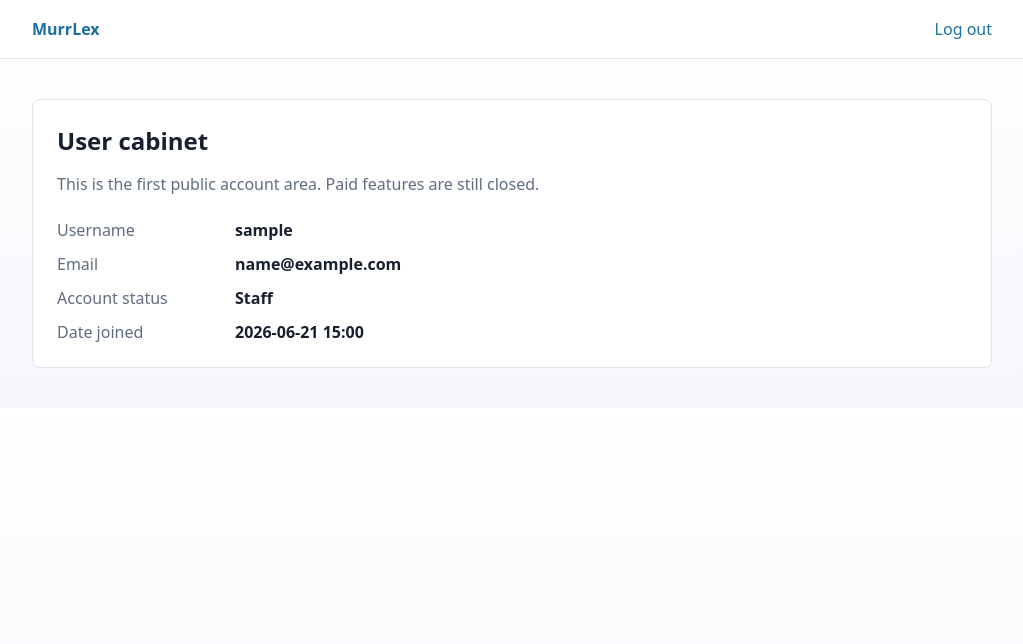
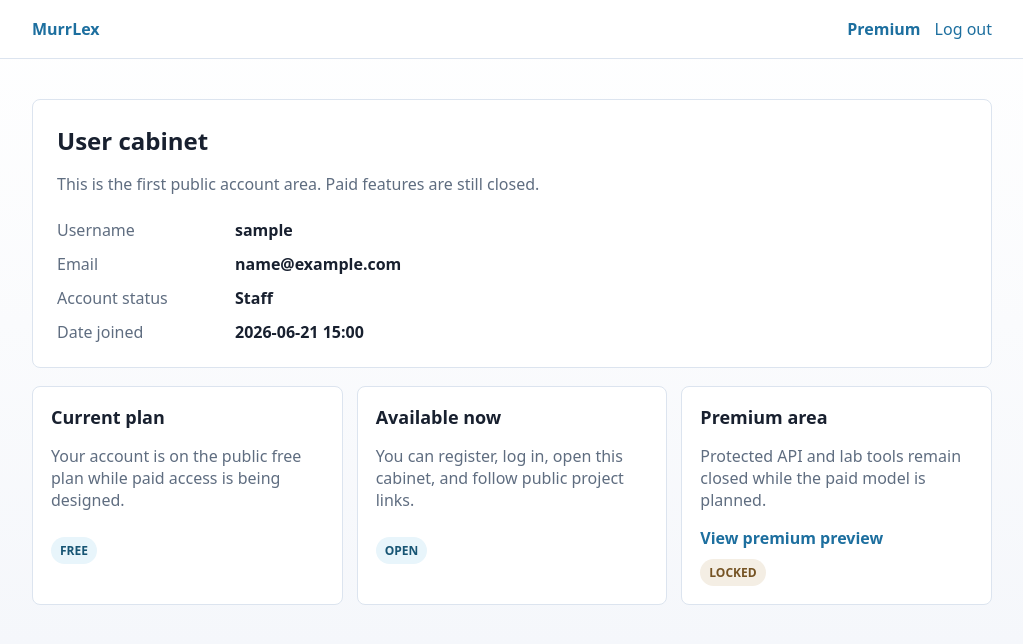
Before and after one commit to milanagaldi-cyber/MurrLex, a Django app: page /account/ in a window 1280 px wide. Shown: the top 644 px of the page, without its empty margins (128-1151 px from the left). Run offline with Django 5.2, Linux system fonts and the light colour scheme; the visitor is signed in with stand-in values (Sample User, id 1).

Commit message:
Add premium preview and account overview

```diff
--- a/backend/lessons/templates/lessons/home.html
+++ b/backend/lessons/templates/lessons/home.html
@@ -155,6 +155,7 @@
                 <div class="actions">
                     {% if request.user.is_authenticated %}
                         <a class="action" href="{% url 'account' %}">Open cabinet</a>
+                        <a class="action secondary" href="{% url 'premium' %}">Premium preview</a>
                     {% else %}
                         <a class="action" href="{% url 'register' %}">Create account</a>
                         <a class="action secondary" href="{% url 'login' %}">Log in</a>
--- a/backend/lessons/templates/registration/account.html
+++ b/backend/lessons/templates/registration/account.html
@@ -13,6 +13,8 @@
             --muted: #5f6d80;
             --line: #dce4ef;
             --accent: #1d6f9f;
+            --soft: #e8f5fb;
+            --warn: #f4eee4;
         }
         * { box-sizing: border-box; }
         body {
@@ -41,6 +43,12 @@
             font-weight: 750;
             text-decoration: none;
         }
+        nav {
+            display: flex;
+            align-items: center;
+            gap: 14px;
+            flex-wrap: wrap;
+        }
         button.link {
             border: 0;
             background: transparent;
@@ -55,8 +63,37 @@
             border-radius: 8px;
             padding: 24px;
         }
+        .grid {
+            display: grid;
+            grid-template-columns: repeat(auto-fit, minmax(240px, 1fr));
+            gap: 14px;
+            margin-top: 18px;
+        }
+        .card {
+            min-height: 150px;
+            background: var(--panel);
+            border: 1px solid var(--line);
+            border-radius: 8px;
+            padding: 18px;
+        }
         h1 { margin: 0 0 10px; }
+        h2 { margin: 0 0 10px; font-size: 18px; }
         .muted { color: var(--muted); }
+        .badge {
+            display: inline-flex;
+            margin-top: 10px;
+            border-radius: 999px;
+            padding: 5px 9px;
+            background: var(--soft);
+            color: #175574;
+            font-size: 12px;
+            font-weight: 750;
+            text-transform: uppercase;
+        }
+        .badge.warn {
+            background: var(--warn);
+            color: #755324;
+        }
         dl {
             display: grid;
             grid-template-columns: 160px minmax(0, 1fr);
@@ -75,10 +112,13 @@
     <header>
         <div class="bar">
             <a href="{% url 'home' %}">MurrLex</a>
-            <form method="post" action="{% url 'logout' %}" style="margin:0;">
-                {% csrf_token %}
-                <button class="link" type="submit">Log out</button>
-            </form>
+            <nav aria-label="Account navigation">
+                <a href="{% url 'premium' %}">Premium</a>
+                <form method="post" action="{% url 'logout' %}" style="margin:0;">
+                    {% csrf_token %}
+                    <button class="link" type="submit">Log out</button>
+                </form>
+            </nav>
         </div>
     </header>
     <main>
@@ -96,6 +136,25 @@
                 <dd>{{ request.user.date_joined|date:"Y-m-d H:i" }}</dd>
             </dl>
         </section>
+        <section class="grid" aria-label="Account overview">
+            <article class="card">
+                <h2>Current plan</h2>
+                <p class="muted">Your account is on the public free plan while paid access is being designed.</p>
+                <span class="badge">Free</span>
+            </article>
+            <article class="card">
+                <h2>Available now</h2>
+                <p class="muted">You can register, log in, open this cabinet, and follow public project links.</p>
+                <span class="badge">Open</span>
+            </article>
+            <article class="card">
+                <h2>Premium area</h2>
+                <p class="muted">Protected API and lab tools remain closed while the paid model is planned.</p>
+                <a href="{% url 'premium' %}">View premium preview</a>
+                <br>
+                <span class="badge warn">Locked</span>
+            </article>
+        </section>
     </main>
 </body>
 </html>
--- a/backend/lessons/views.py
+++ b/backend/lessons/views.py
@@ -42,6 +42,12 @@ def home(request):
             "href": "/account/",
             "access": "Login",
             "description": "A first version of the personal cabinet for signed-in users.",
+        },
+        {
+            "label": "Premium",
+            "href": "/premium/",
+            "access": "Preview",
+            "description": "Placeholder for future paid features.",
         },
         {
             "label": "Django admin",
@@ -105,6 +111,11 @@ def register(request):
 @require_http_methods(["GET"])
 def account(request):
     return render(request, "registration/account.html")
+
+
+@require_http_methods(["GET"])
+def premium(request):
+    return render(request, "registration/premium.html")
 
 
 @require_http_methods(["GET", "POST"])
--- a/backend/make_mistake_backend/urls.py
+++ b/backend/make_mistake_backend/urls.py
@@ -25,6 +25,7 @@ urlpatterns = [
     path("admin/", admin.site.urls),
     path("register/", lesson_views.register, name="register"),
     path("account/", lesson_views.account, name="account"),
+    path("premium/", lesson_views.premium, name="premium"),
     path("login/", auth_views.LoginView.as_view(template_name="registration/login.html"), name="login"),
     path("logout/", auth_views.LogoutView.as_view(), name="logout"),
     path("lab/", include("lessons.urls")),
```
Also changed, not shown: backend/lessons/templates/registration/premium.html (added, +118 -0 lines), backend/lessons/tests.py (+13 -0 lines).
